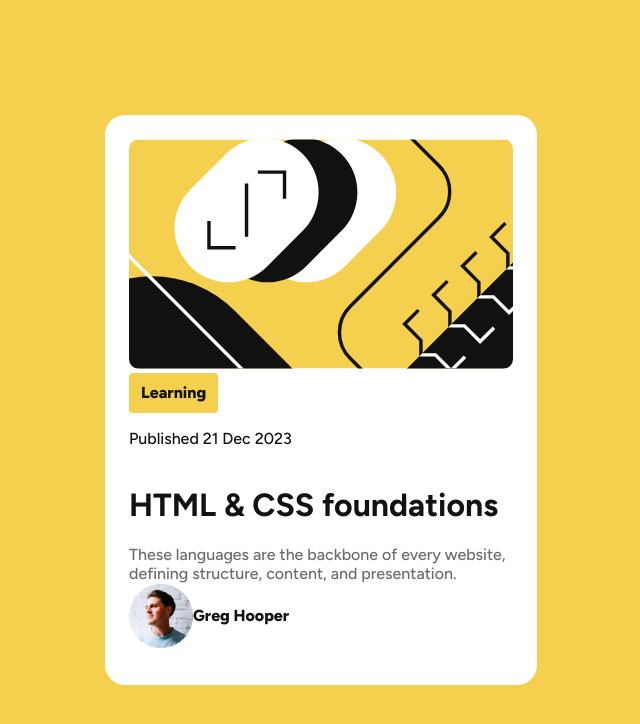
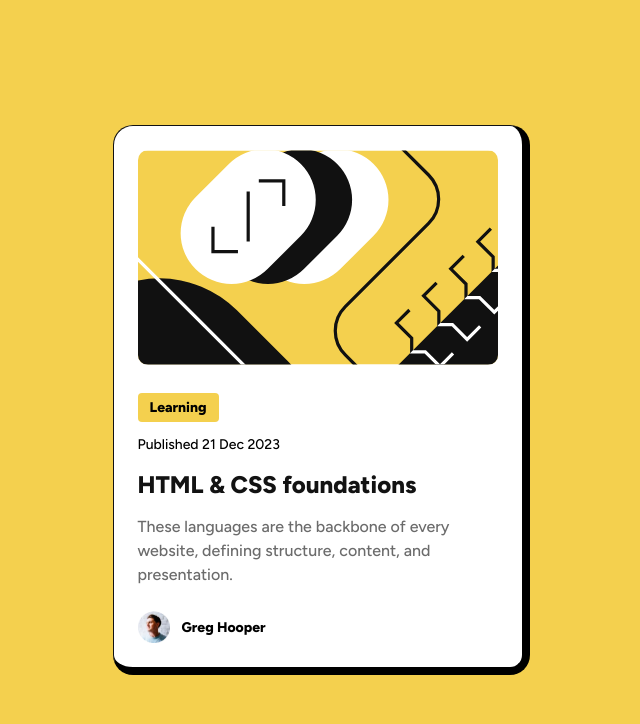
Before and after one commit to vitordrager1/mentor-blog-preview-card, a plain HTML site: page index.html in a window 1280 px wide. Shown: the whole page, without its empty margins (319-959 px from the left). Drawn offline with Linux system fonts and the light colour scheme.

Commit message:
solluction to blog preview

```diff
--- a/index.html
+++ b/index.html
@@ -14,7 +14,10 @@
   <style>
     .attribution { font-size: 11px; text-align: center; }
     .attribution a { color: hsl(228, 45%, 44%); }
-
+    p{
+      margin: 0;
+      height: fit-content;
+    }
     body{
       font-family: "figtree";
       background-color: hsl(47, 88%, 63%);
@@ -27,44 +30,82 @@
     }
     .card{
       background-color: hsl(0, 0%, 100%);
-      border: 10px;
-      border-color: hsl(0, 0%, 7%);
       border-radius: 20px;
       display: flex;
       flex-direction: column;
-      align-items: start;
-      width: 384px;
-      height: 522px;
+      width: 360px;
+      height: fit-content;
       padding: 24px;
-      font-weight: 500;
-      color: hsl(0, 0%, 7%);
+      gap: 24px;
+      border: 1px solid hsl(0, 0%, 7%);
+      border-right: 8px solid black;
+      border-bottom: 8px solid black;
     }
     .img{
       width: 100%;
     }
+
+    .content{
+      display: flex;
+      flex-direction: column;
+      gap: 12px;
+    }
+
     .category{
+      font-size: 14px;
+      font-weight: 800;
+      line-height: 150%;
+      letter-spacing: 0px;
+      padding: 4px 12px;
       background-color: hsl(47, 88%, 63%);
       border-radius: 4px;
-      padding-right: 12px;
-      padding-left: 12px;
+      width: fit-content;
     }
-    .category h1{
-      font-weight: 800;
-      color: hsl(0, 0%, 7%);
-      font-size: 16px;
+
+    .date{
+      font-size: 14px;
+      line-height: 150%;
+      letter-spacing: 0px;
+      font-weight: 500;
     }
+
     .title{
       color: hsl(0, 0%, 7%);
       font-weight: 800;
+      font-size: 24px;
+      line-height: 150%;
+      letter-spacing: 0px;
     }
     .description{
       color: hsl(0, 0%, 42%);
+      font-size: 16px;
+      line-height: 150%;
+      letter-spacing: 0px;
+      font-weight: 500;
     }
     .author{
       display: flex;
       align-items: center;
-      color: hsl(0, 0%, 7%);
+      gap: 12px;
+    }
+    .author p{
+      font-size: 14px;
       font-weight: 800;
+      line-height: 150%;
+      letter-spacing: 0px;
+    }
+
+    .card:hover .title {
+      color: hsl(47, 88%, 63%);
+    }
+    .card:hover {
+      cursor: pointer;
+    }
+
+    @media screen and (max-width: 600px) {
+      .card{
+        width: 303px;
+      }
     }
   </style>
 </head>
@@ -72,21 +113,23 @@
 
   <div class="card">
     <div class="img">
-      <img style="border-radius: 10px;" width="100%" src="assets/images/illustration-article.svg" alt="web img">
+      <img style="width: 100%; border-radius: 10px;" src="assets/images/illustration-article.svg" alt="web img">
     </div>
-    <div class="category">
-      <h1>Learning</h1>
-    </div>
-    <p>Published 21 Dec 2023</p>
-    <div class="title">
-      <h1>HTML & CSS foundations</h1>
-    </div>
-    <div class="description">
-      These languages are the backbone of every website, defining structure, content, and presentation.
+
+    <div class="content">
+
+      <p class="category">Learning</p>
+
+      <p class="date">Published 21 Dec 2023</p>
+
+      <p class="title">HTML & CSS foundations</p>
+
+      <p class="description">These languages are the backbone of every website, defining structure, content, and presentation.</p>
+
     </div>
     <div class="author">
-      <img src="assets/images/image-avatar.webp" alt="author avatar">
-      Greg Hooper
+      <img width="32px" height="32" src="assets/images/image-avatar.webp" alt="author avatar">
+      <p>Greg Hooper</p>
     </div>
 
   </div>
```
